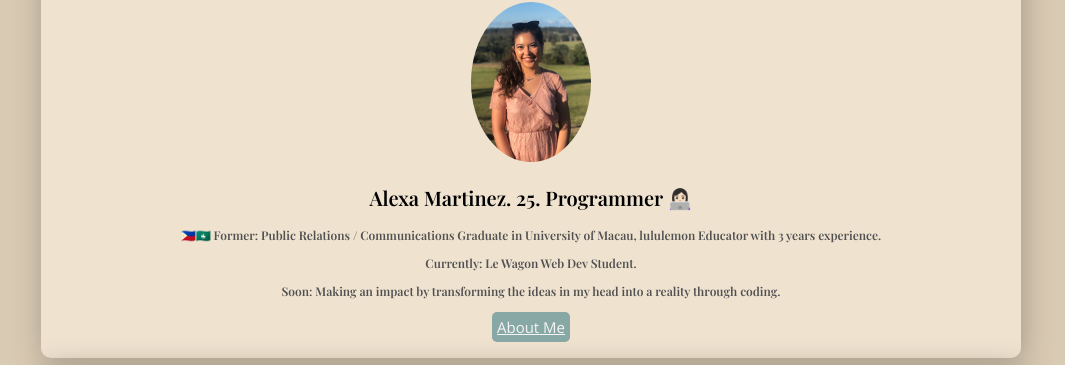
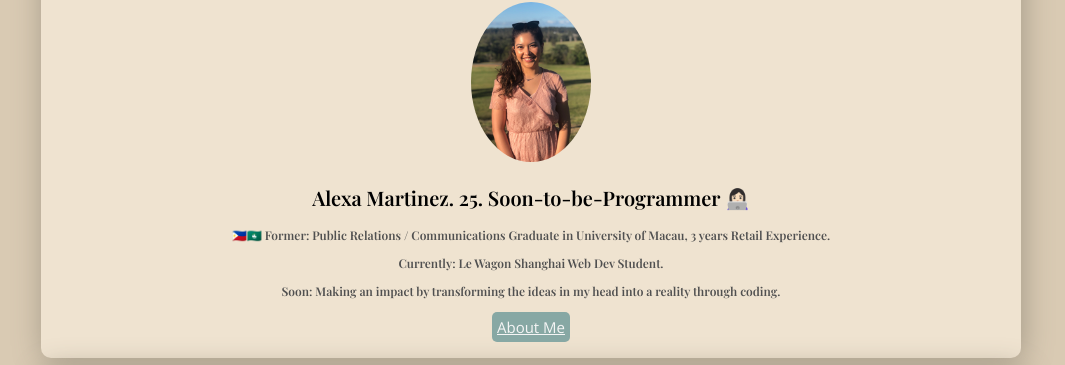
Before and after one commit to AlexaMDGM/profile, a plain HTML site: page index.html in a window 1280 px wide. Shown: the part 108-473 px from the top of the page, without its empty margins (109-1174 px from the left). Drawn offline with nearby package versions, Linux system fonts and the light colour scheme; a web font is replaced by a local one.

Commit message:
stb programmer

```diff
--- a/index.html
+++ b/index.html
@@ -19,10 +19,10 @@
 
           <img src="images/profile2.jpg" width = 120px class="img-circle">
 
-          <h2>Alexa Martinez. 25. Programmer 👩🏻‍💻 </h2>
+          <h2>Alexa Martinez. 25. Soon-to-be-Programmer 👩🏻‍💻 </h2>
 
-          <p>🇵🇭🇲🇴 Former: Public Relations / Communications Graduate in University of Macau, lululemon Educator with 3 years experience.</p>
-          <p>Currently: Le Wagon Web Dev Student.</p>
+          <p>🇵🇭🇲🇴 Former: Public Relations / Communications Graduate in University of Macau, 3 years Retail Experience.</p>
+          <p>Currently: Le Wagon Shanghai Web Dev Student.</p>
           <p>Soon: Making an impact by transforming the ideas in my head into a reality through coding.</p>
 
           <a href="about me link" target="_blank" class="blue-btn" id="about-me">About Me</a>
```
